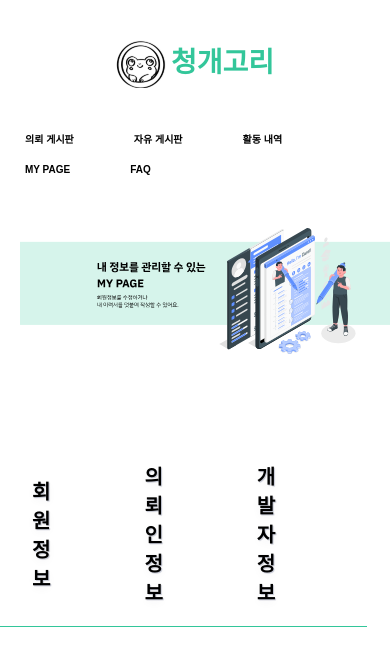
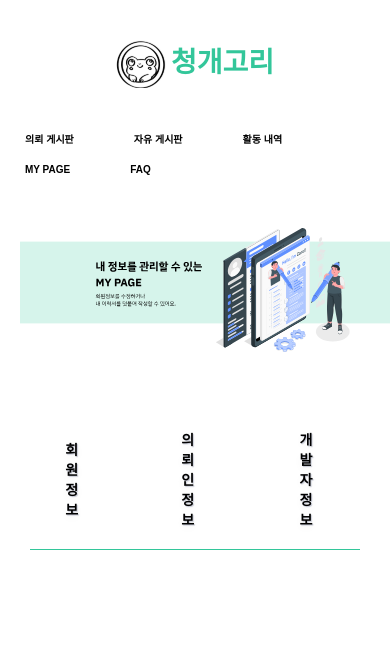
Before and after one commit to greeenfrogs/GREENFROG, a React (Create React App) app: page /mypage in a window 390 px wide. Shown: the top 666 px of the page. Built offline with nearby package versions, Linux system fonts and the light colour scheme; a web font is replaced by a local one.

Commit message:
마이페이지 메뉴 수정완

```diff
--- a/src/component/Mypage.css
+++ b/src/component/Mypage.css
@@ -11,7 +11,7 @@
     align-items: right;
     gap: 30px;
 
-    position: sticky;
+    /* position: sticky; */
     left: 100px;
     top: 650px; /* 화면의 위에서부터 150px 아래로 */
     padding-right: 60px; /* 오른쪽 패딩 */
@@ -27,21 +27,6 @@
     align-items: flex-start;
 
     margin-bottom: 50px;
-}
-
-@media screen and (max-width : 1190px){
-    .wrapper {
-        display: flex;
-        flex-direction: column;
-    }
-    .menu {
-        display: flex;
-        flex-direction: row;
-        padding-bottom: 12px;
-        border-bottom: 1px solid var(--theme---primary---solids);
-        border-right: none;
-        font-size: var(--heading6);
-    }
 }
 
 .info {
@@ -61,6 +46,33 @@
     cursor: pointer;
     transition: color 0.3s, background-color 0.3s;
     text-decoration: none;
+}
+@media screen and (max-width : 1190px){
+    .wrapper {
+        display: flex;
+        flex-direction: column;
+    }
+    .menu {
+        display: flex;
+        flex-direction: row;
+        padding-bottom: 12px;
+        padding-top: 20px;
+        padding-right: 10px;
+        margin-left: 30px;
+        margin-right: 30px;
+        margin-bottom: 40px;
+        border-bottom: 1px solid var(--theme---primary---solids);
+        border-right: none;
+    }
+    .info-button{
+        font-size: var(--heading5);
+    }
+}
+
+@media screen and (max-width: 846px){
+    .info-button{
+        font-size: var(--large-button-size);
+    }
 }
 
 button{
```
